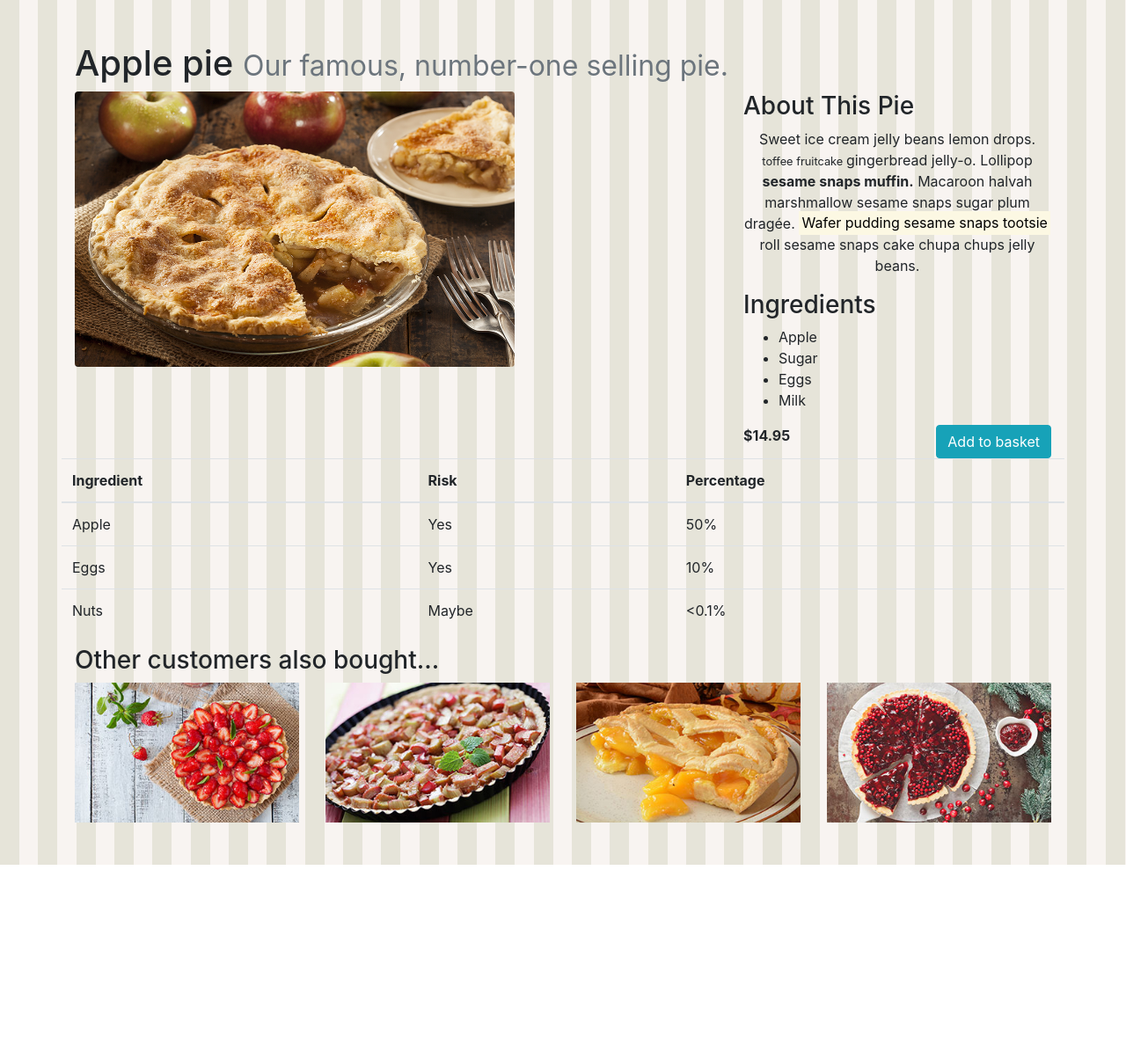
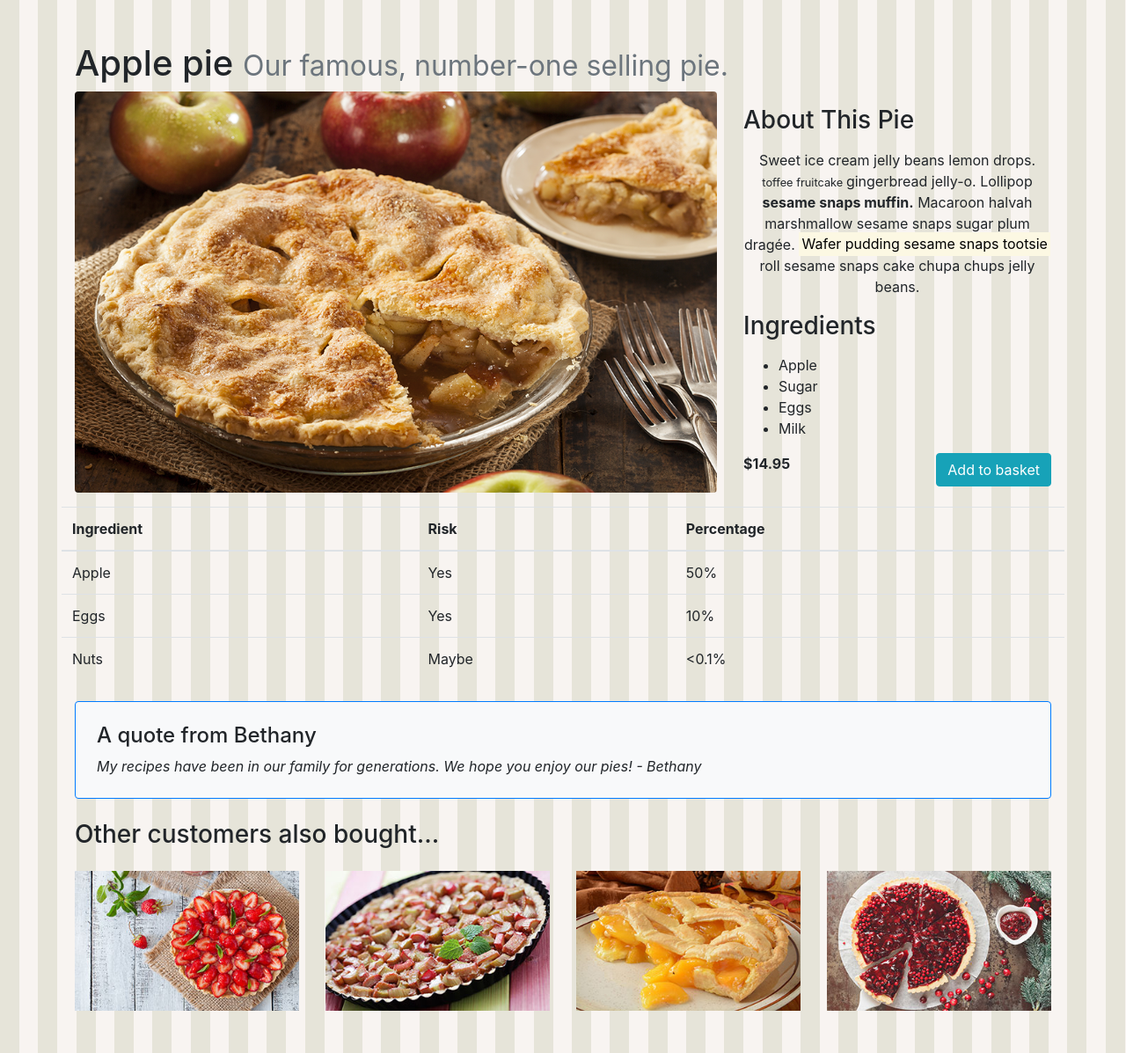
Before and after one commit to kelvisdev/bethany-pie-shop-bootstrap-getting-started, a plain HTML site: page applepie.html in a window 1280 px wide. Shown: the whole page at 88% size. Before the commit the page ends 983 px from the top, so only its background shows below. Drawn offline with Linux system fonts and the light colour scheme.

Commit message:
Add class to image

```diff
--- a/applepie.html
+++ b/applepie.html
@@ -22,15 +22,14 @@
         <div class="row">
           <div class="col-md-8">
             <img
-              class="rounded"
-              width="500"
+              class="rounded img-fluid"
               src="images/products/applepie.jpg"
               alt="Image of apple pie"
             />
           </div>
 
           <div class="col-md-4">
-            <h3 class="text-capitalize">About this pie</h3>
+            <h3 class="my-3 text-capitalize">About this pie</h3>
             <p class="text-center font-weight-lighter">
               Sweet ice cream jelly beans lemon drops.
               <small> toffee fruitcake </small> gingerbread jelly-o. Lollipop
@@ -39,7 +38,7 @@
               <mark>Wafer pudding sesame snaps tootsie</mark> roll sesame snaps
               cake chupa chups jelly beans.
             </p>
-            <h3>Ingredients</h3>
+            <h3 class="my-3">Ingredients</h3>
             <ul>
               <li>Apple</li>
               <li>Sugar</li>
@@ -63,9 +62,9 @@
           </div>
         </div>
 
-        <div class="row">
+        <div class="row mt-3">
           <!-- <div class="table-responsive"> -->
-          <table class="table">
+          <table class="table p-4">
             <!--table-dark table-hover table-bordered table-responsive  -->
             <thead>
               <!-- class="thead-light"-->
@@ -94,10 +93,17 @@
             </tbody>
           </table>
           <!-- </div> -->
-
         </div>
 
-        <h3 class="display-5">Other customers also bought...</h3>
+        <div class="p-4 mb-3 mt-2 bg-light rounded border border-primary">
+          <h4>A quote from Bethany</h4>
+          <p class="mb-0 font-italic">
+            My recipes have been in our family for generations. We hope you
+            enjoy our pies! - Bethany
+          </p>
+        </div>
+
+        <h3 class="display-5 my-4">Other customers also bought...</h3>
 
         <div class="row">
           <div class="col-md-3 col-sm-6">
```
Lines whose indentation alone changed are shown as unchanged.
